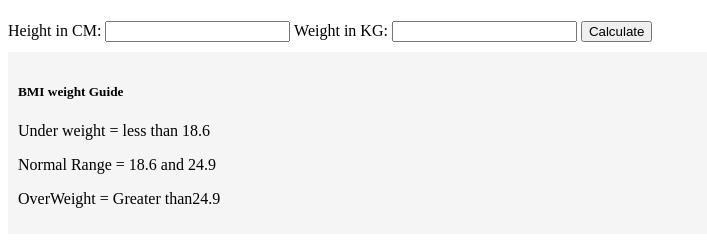
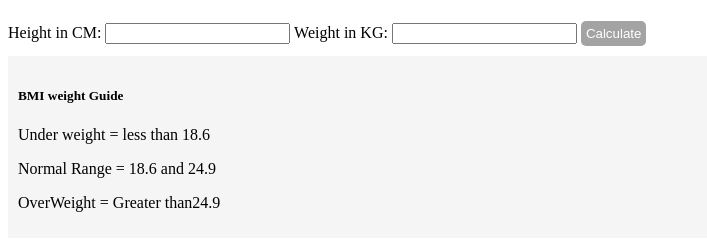
Before and after one commit to jayakumari14/reduceFun, a plain HTML site: page BMI-Generator/index.html in a window 1280 px wide. Shown: the part 59-310 px from the top of the page, without its empty margins (0-707 px from the left). Drawn offline with Linux system fonts and the light colour scheme.

Commit message:
add bmi ui

```diff
--- a/BMI-Generator/index.html
+++ b/BMI-Generator/index.html
@@ -7,6 +7,7 @@
     <link rel="stylesheet" href="style.css" />
   </head>
   <body>
+    <div class="container">
       <h1>BMI Calculator</h1>
       <label>Height in CM:</label>
       <input type="number" name="" id="" />
@@ -14,15 +15,30 @@
       <label>Weight in KG:</label>
       <input type="number" name="" id="" />
 
-    <button>Calculate</button>
+      <button
+        style="
+          background-color: #a3a3a3;
+          padding: 5px;
+          border: none;
+          border-radius: 5px;
+          color: #fff;
+          cursor: pointer;
+        "
+      >
+        Calculate
+      </button>
 
-    <div style="background-color: #f5f5f5; padding: 10px; margin-top: 10px">
+      <div id="results"></div>
+      <div
+        id="weight-guide"
+        style="background-color: #f5f5f5; padding: 10px; margin-top: 10px"
+      >
         <h5>BMI weight Guide</h5>
         <p>Under weight = less than 18.6</p>
         <p>Normal Range = 18.6 and 24.9</p>
         <p>OverWeight = Greater than24.9</p>
       </div>
-
+    </div>
     <script src="script.js"></script>
   </body>
 </html>
```
Lines whose indentation alone changed are shown as unchanged.
